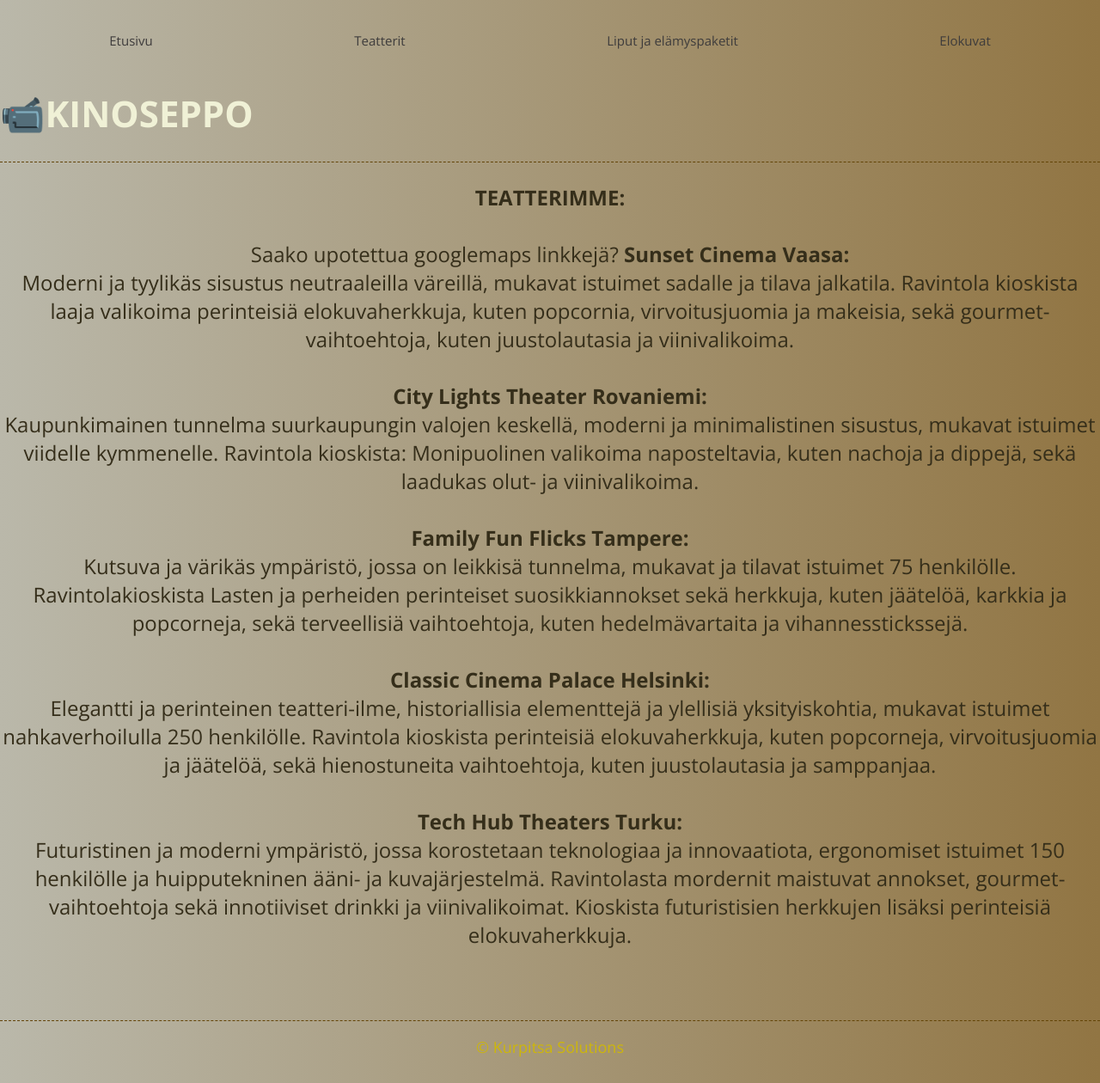
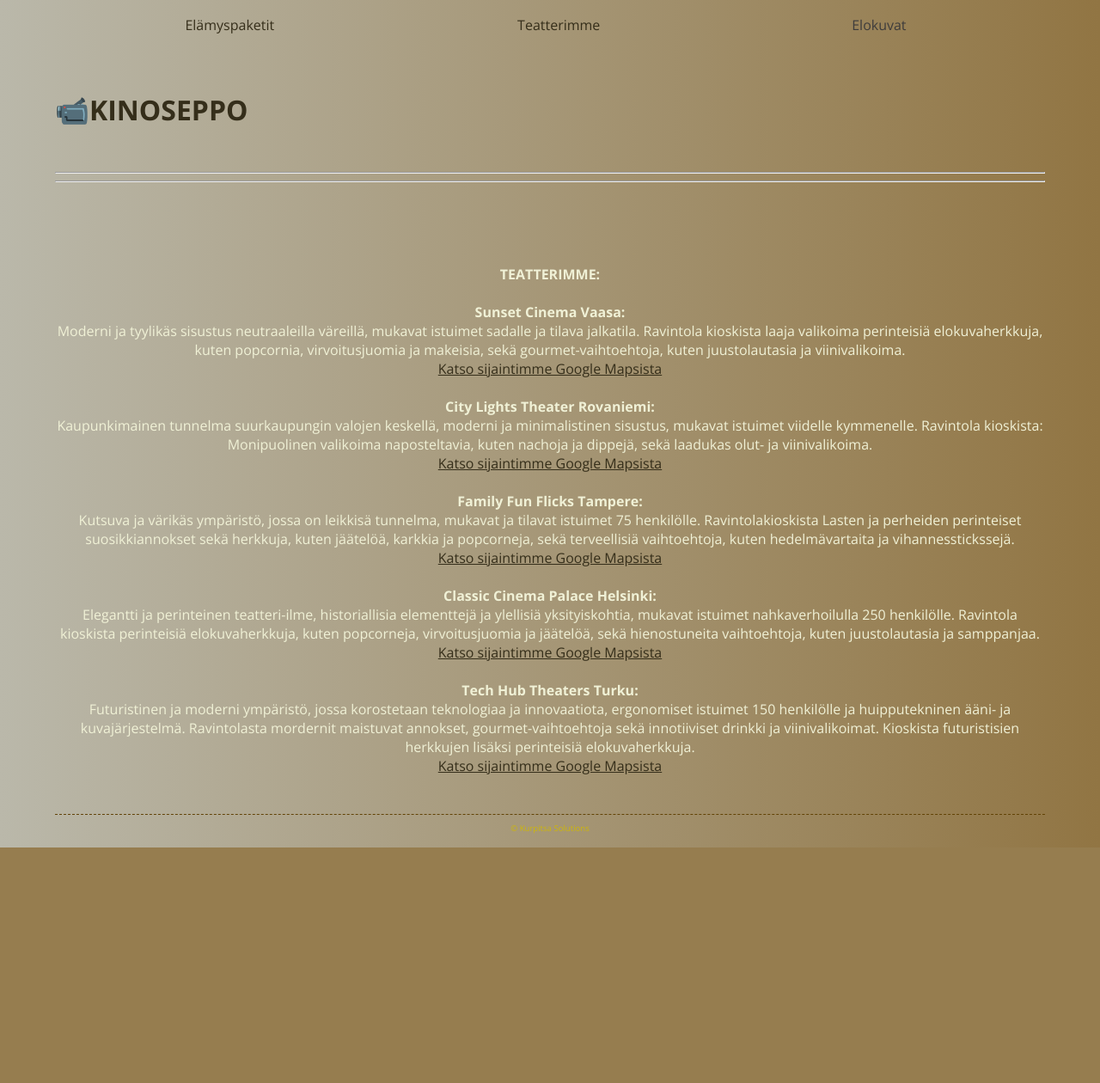
Before and after one commit to LottaSaarinen/kinoseppo, a PHP site: page /teatterit.php in a window 1280 px wide. Shown: the whole page at 86% size. After the commit the page ends 986 px from the top, so only its background shows below. Run offline with PHP 8.4, Linux system fonts and the light colour scheme.

Commit message:
likit ja sivut muokattu puhelimelle sopiviksi, lisätty googlemapslinkit ja poistettu paljon ylimääräisiät tiedostoja

```diff
--- a/index.php
+++ b/index.php
@@ -20,9 +20,8 @@ Elokuvateattereissamme panostamme jokaiseen yksityiskohtaan tarjotaksemme sinull
 
 <br>Tule ja koe itse, miksi meidän elokuvateatterimme on alueen suosituin ja miksi asiakkaamme palaavat aina uudelleen.
 
-<br><a href="liput.php">Varaa liput nyt</a> ja varmista paikkasi elokuvaelämyksen äärellä!
 
-Tee syntymäpäivistä ja ystävätapaamisista ikimuistoisia elokuvaelämyspaketillamme. <a href="tarjous.php"> Varaa</a> elokuvaelämyspaketisi jo tänään!
+Tee syntymäpäivistä ja ystävätapaamisista ikimuistoisia elokuvaelämyspaketillamme. <a href="elamys.php"> Varaa</a> elokuvaelämyspaketisi jo tänään!
 <br>Nähdään pian elokuvissa!
 </p>
 <br>
--- a/lapset.php
+++ b/lapset.php
@@ -3,7 +3,7 @@
 include 'yla.php';
 
 
-echo "<hr>";
+
 echo "<br>";
 
 $dsn = "pgsql:host=localhost;dbname=lsaarinen";
--- a/teatterit.php
+++ b/teatterit.php
@@ -3,34 +3,52 @@ include 'yla.php';
 ?>
 <html><body>
 
-<footer><hr></footer>
-<p>
-
+<br>
 <b>TEATTERIMME:</b><br><br>
 
-Saako upotettua googlemaps linkkejä?
+
 
 
     <b>Sunset Cinema Vaasa:</b><br>
   Moderni ja tyylikäs sisustus neutraaleilla väreillä, mukavat istuimet sadalle ja tilava jalkatila.
  Ravintola kioskista laaja valikoima perinteisiä elokuvaherkkuja, kuten popcornia, virvoitusjuomia ja makeisia, sekä gourmet-vaihtoehtoja, kuten juustolautasia ja viinivalikoima.
+<br> <?php
+      $googleMapsLink = "https://shorturl.at/ceqmf";
+      echo "<a href=\"$googleMapsLink\" target=\"_blank\">Katso sijaintimme Google Mapsista</a>";
+    ?>
+
+
 
    <br><br></b><b>City Lights Theater Rovaniemi:</b><br>
    Kaupunkimainen tunnelma suurkaupungin valojen keskellä, moderni ja minimalistinen sisustus, mukavat istuimet viidelle kymmenelle.
    Ravintola kioskista: Monipuolinen valikoima naposteltavia, kuten nachoja ja dippejä, sekä laadukas olut- ja viinivalikoima.
+   <br><?php
+      $googleMapsLink = "https://shorturl.at/d9zwV";
+      echo "<a href=\"$googleMapsLink\" target=\"_blank\">Katso sijaintimme Google Mapsista</a>";
+    ?>
+
 
    <br><br><b>Family Fun Flicks Tampere:</b><br>
   Kutsuva ja värikäs ympäristö, jossa on leikkisä tunnelma, mukavat ja tilavat istuimet 75 henkilölle.
    Ravintolakioskista Lasten ja perheiden perinteiset suosikkiannokset sekä herkkuja, kuten jäätelöä, karkkia ja popcorneja, sekä terveellisiä vaihtoehtoja, kuten hedelmävartaita ja vihannesstickssejä.
-
+   <br><?php
+      $googleMapsLink = "https://shorturl.at/6SsJ8";
+      echo "<a href=\"$googleMapsLink\" target=\"_blank\">Katso sijaintimme Google Mapsista</a>";
+    ?>
    <br><br><b>Classic Cinema Palace Helsinki:</b><br>
   Elegantti ja perinteinen teatteri-ilme, historiallisia elementtejä ja ylellisiä yksityiskohtia, mukavat istuimet nahkaverhoilulla 250 henkilölle.
 Ravintola kioskista perinteisiä elokuvaherkkuja, kuten popcorneja, virvoitusjuomia ja jäätelöä, sekä hienostuneita vaihtoehtoja, kuten juustolautasia ja samppanjaa.
-
+ <br><?php
+      $googleMapsLink = "https://shorturl.at/BfHMJ";
+      echo "<a href=\"$googleMapsLink\" target=\"_blank\">Katso sijaintimme Google Mapsista</a>";
+    ?>
    <br><br><b>Tech Hub Theaters Turku:</b><br>
    Futuristinen ja moderni ympäristö, jossa korostetaan teknologiaa ja innovaatiota, ergonomiset istuimet 150 henkilölle ja huipputekninen ääni- ja kuvajärjestelmä.
    Ravintolasta mordernit maistuvat annokset, gourmet-vaihtoehtoja sekä innotiiviset drinkki ja viinivalikoimat. Kioskista futuristisien herkkujen lisäksi perinteisiä elokuvaherkkuja.
-
+   <br><?php
+      $googleMapsLink = "https://shorturl.at/srj9A";
+      echo "<a href=\"$googleMapsLink\" target=\"_blank\">Katso sijaintimme Google Mapsista</a>";
+    ?>
 </p>
 </body></html>
 
--- a/tyylit.css
+++ b/tyylit.css
@@ -1,4 +1,3 @@
-
 
 
 body {
@@ -8,22 +7,16 @@ body {
   font-weight: 400;
   font-style: normal;
   text-align: center;
-      font-size: 30;
-
-      max-width: auto;
+  max-width: 90%;
   height: auto;
   margin-top: 1em;
   margin-bottom: 1em;
   margin-right: auto;
   margin-left: auto;
   align-items: center;
-
-
-
 }
 
 h1 {
-    font-size: 140%;
   text-align: left;
   max-width: auto;
   height: auto;
@@ -52,16 +45,34 @@ p{
  color: rgb(53, 46, 26);
   align-items: center;
   text-align: center;
-
 }
 
 a {
   color: rgb(53, 46, 26);
-
 }
 a:hover {
+color: #b71c1c
+}
 
-    color: #b71c1c
+h1 {
+text-decoration: none;
+font-size: 2rem;
+font-weight: 900;
+text-align: left;
+max-width: auto;
+height: auto;
+}
+
+h1 a{
+  text-decoration: none;}
+
+ul p{
+  font-size: 1rem;
+  color: rgb(62, 60, 60);
+}
+
+ul a {
+  text-decoration: none;
 }
 
 
@@ -75,7 +86,8 @@ ul {
 display: flex;
 justify-content: space-around;
 flex-direction: row;
-  margin-top: -0.7rem;
+margin-top: -2rem;
+margin-bottom:2rem;
 text-align: center;
 align-items: center;
 max-width: auto;
@@ -89,7 +101,7 @@ li a, .dropbtn {
 text-align: center;
 padding: 8px 10px;
 text-decoration: none;
-
+font-size: 1rem;
 }
 
 .dropdown-content {
@@ -116,18 +128,6 @@ li a, .dropbtn {
 
 .dropdown:hover .dropdown-content {
 display: block;
-}
-
-footer {
-    color:#cdb60b;
-    font-size: 60%;
-    text-align: center;
-  }
-
-  footer hr {
-    border: none;
-    border-top: 1px dashed hsl(40, 92%, 20%);
-    margin: 1em auto;
 }
 
 form > div {
@@ -165,10 +165,6 @@ footer {
   align-items: center;
 
 }
-
-
-
-
 
 th, td {
   font-size: 60%;
@@ -213,3 +209,14 @@ footer {
 div tr:nth-child(even) {
   background-color: #ab97a3;
 }
+footer {
+  color:#cdb60b;
+  font-size: 60%;
+  text-align: center;
+}
+
+footer hr {
+  border: none;
+  border-top: 1px dashed hsl(40, 92%, 20%);
+  margin: 1em auto;
+}
--- a/yla.php
+++ b/yla.php
@@ -10,33 +10,24 @@
                    <link rel="preconnect" href="https://fonts.googleapis.com">
        <link rel="preconnect" href="https://fonts.gstatic.com" crossorigin>
        <link href="https://fonts.googleapis.com/css2?family=Open+Sans:wght@400;700&display=swap" rel="stylesheet"><link rel="stylesheet" href="tyylit.css">
-       </head>  <body>
+     </head> <body>
+
 
 <nav>
  <ul>
-         <li><a href="index.php">Etusivu</a></li>
+
+    <p> <a href="elamys.php">Elämyspaketit</a></p>
+    <p> <a href="teatterit.php">Teatterimme</a></p>
 
             <li class="dropdown">
-<a href="javascript:void(0)" class="dropbtn">Teatterit</a>
+            <p><a href="javascript:void(0)" class="dropbtn">Elokuvat</a></p>
             <div class="dropdown-content">
-
-  <a href="teatterit.php">Helsinki, Turku, Tampere, Vaasa, Rovaniemi</a>
-
-         <li class="dropdown">
-<a href="javascript:void(0)" class="dropbtn">Liput ja elämyspaketit</a>
-  <div class="dropdown-content">
-  <a href="liput.php">Liput</a>
-  <a href="elamys.php">Elämyspaketit</a>
-  <a href="tarjous.php">Jätä tarjouspyyntö elämyspaketista</a>
-
-  <li class="dropdown">
- <a href="javascript:void(0)" class="dropbtn">Elokuvat</a>
-  <div class="dropdown-content">
-  <a href="haku.php">Kaikki elokuvat</a>
-  <a href="tulossa.php">Tulossa olevat elokuvat</a>
-  <a href="lapset.php">Lasten elokuvat</a>
+            <p><a href="haku.php">Kaikki elokuvat</a></p>
+            <p><a href="tulossa.php">Tulossa olevat elokuvat</a></p>
+             <p><a href="lapset.php">Lasten elokuvat</a></p>
         </div>
       </li>
     </ul>
    </nav>
-             <h1>📹KINOSEPPO</h1>
+   <h1><a href="index.php">📹KINOSEPPO</a></h1>
+            <br><hr><hr><br><br><br>
```
Also changed, not shown: elamys.php (+50 -17 lines), liput.php (deleted, +0 -42 lines), tarjous.php (deleted, +0 -28 lines), tulossa.php (+40 -10 lines), varaa.php (deleted). Lines whose indentation alone changed are shown as unchanged.
